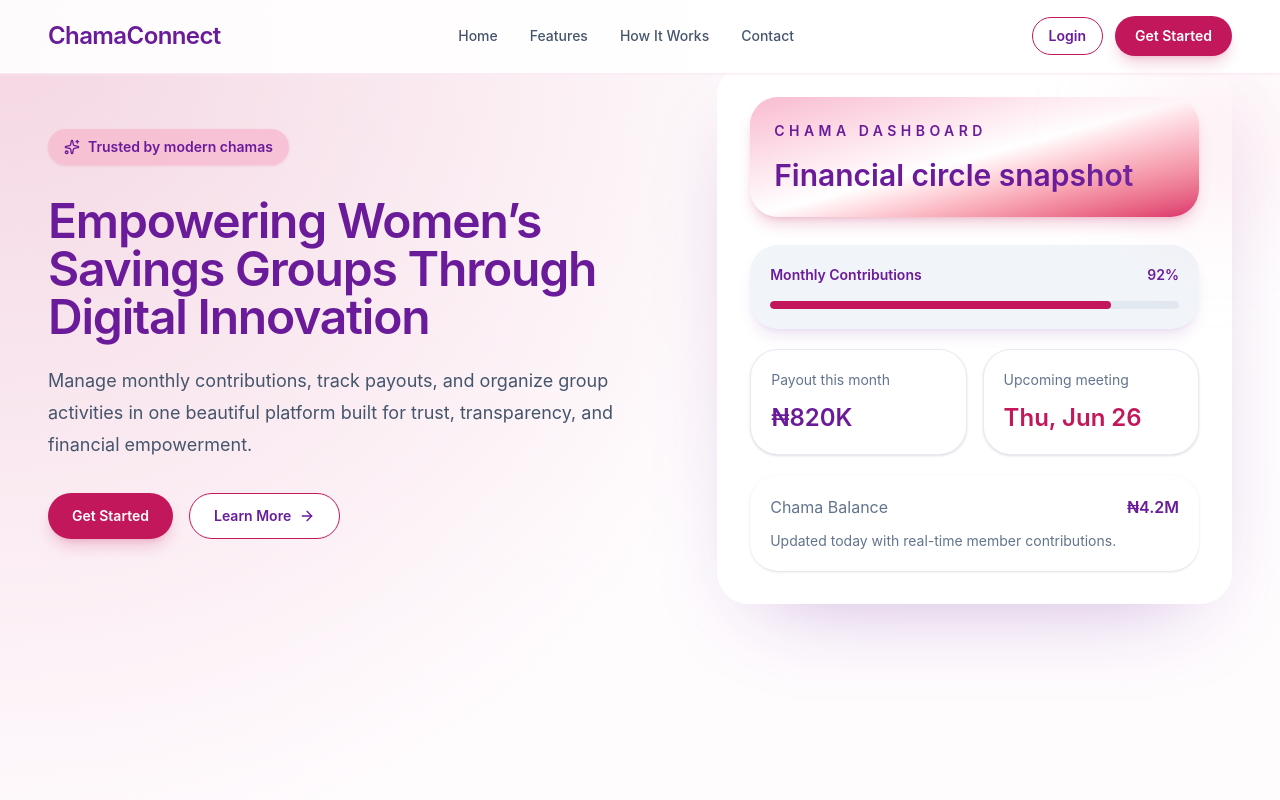
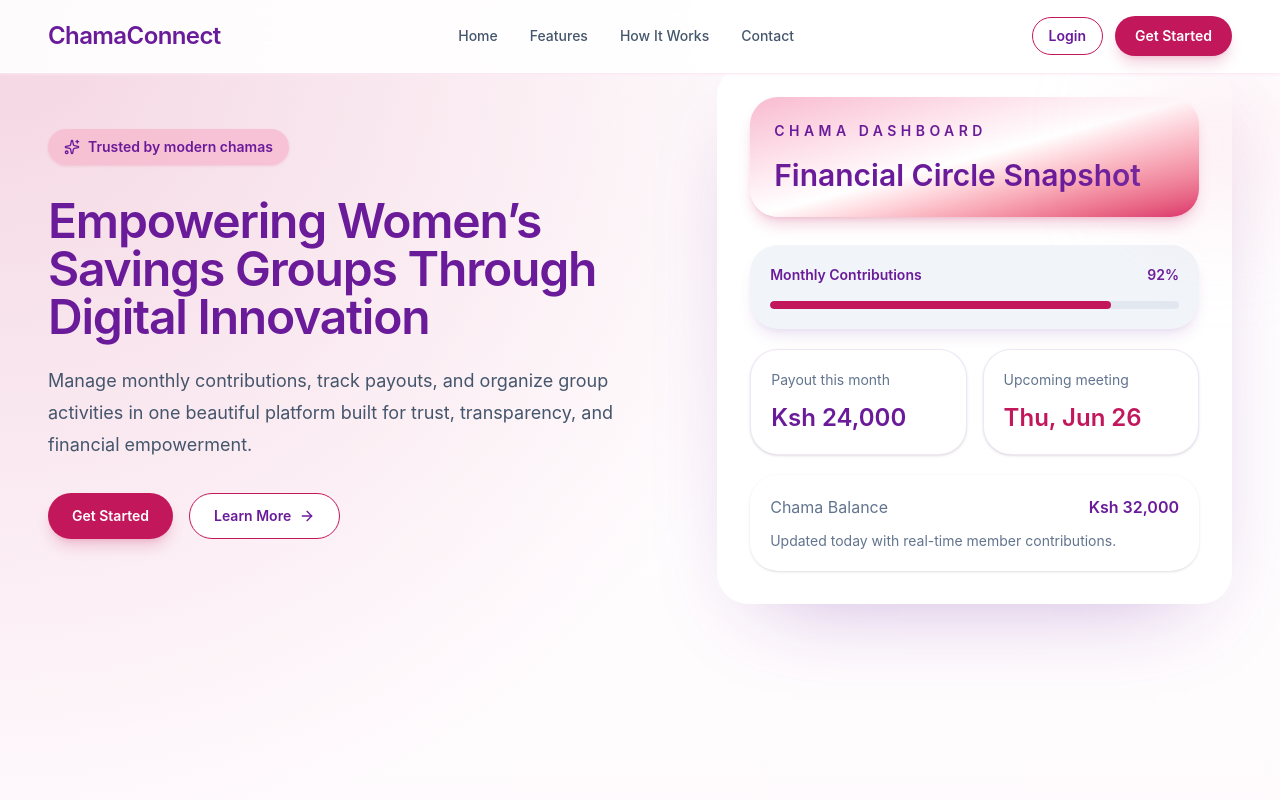
Before and after one commit to dev-lynne/kibagenge, a React (Vite) app: page / in a window 1280 px wide. Shown: the top 800 px of the page. Built offline with nearby package versions, Linux system fonts and the light colour scheme.

Commit message:
chore: update hero on landing

```diff
--- a/src/components/landing/Hero.tsx
+++ b/src/components/landing/Hero.tsx
@@ -1,4 +1,4 @@
-import { ArrowRight, BarChart3, CheckCircle2, Sparkles } from 'lucide-react'
+import { ArrowRight, Sparkles } from 'lucide-react'
 
 // const stats = [
 //   { label: 'Active Groups', value: '98+' },
@@ -57,7 +57,7 @@ export function Hero() {
           <div className="rounded-[2rem] border border-white/80 bg-white/95 p-6 shadow-[0_32px_90px_-45px_rgba(106,27,154,0.4)] sm:p-8">
             <div className="mb-7 rounded-[1.75rem] bg-gradient-to-br from-[#F8BBD0] via-white to-[#D81B60] p-6 text-white shadow-lg shadow-[#C2185B]/20">
               <p className="text-sm font-semibold uppercase tracking-[0.32em] text-[#6A1B9A]">Chama dashboard</p>
-              <p className="mt-4 text-3xl text-[#6A1B9A] font-semibold">Financial circle snapshot</p>
+              <p className="mt-4 text-3xl text-[#6A1B9A] font-semibold">Financial Circle Snapshot</p>
             </div>
 
             <div className="space-y-5">
@@ -74,7 +74,7 @@ export function Hero() {
               <div className="grid gap-4 sm:grid-cols-2">
                 <div className="rounded-[1.75rem] border border-[#6A1B9A]/10 bg-white p-5 shadow-sm">
                   <p className="text-sm text-slate-500">Payout this month</p>
-                  <p className="mt-3 text-2xl font-semibold text-[#6A1B9A]">₦820K</p>
+                  <p className="mt-3 text-2xl font-semibold text-[#6A1B9A]">Ksh 24,000</p>
                 </div>
                 <div className="rounded-[1.75rem] border border-[#6A1B9A]/10 bg-white p-5 shadow-sm">
                   <p className="text-sm text-slate-500">Upcoming meeting</p>
@@ -85,7 +85,7 @@ export function Hero() {
               <div className="rounded-[1.75rem] bg-white p-5 shadow-sm">
                 <div className="flex items-center justify-between text-slate-500">
                   <span>Chama Balance</span>
-                  <span className="text-[#6A1B9A] font-semibold">₦4.2M</span>
+                  <span className="text-[#6A1B9A] font-semibold">Ksh 32,000 </span>
                 </div>
                 <p className="mt-3 text-sm text-slate-500">Updated today with real-time member contributions.</p>
               </div>
```
